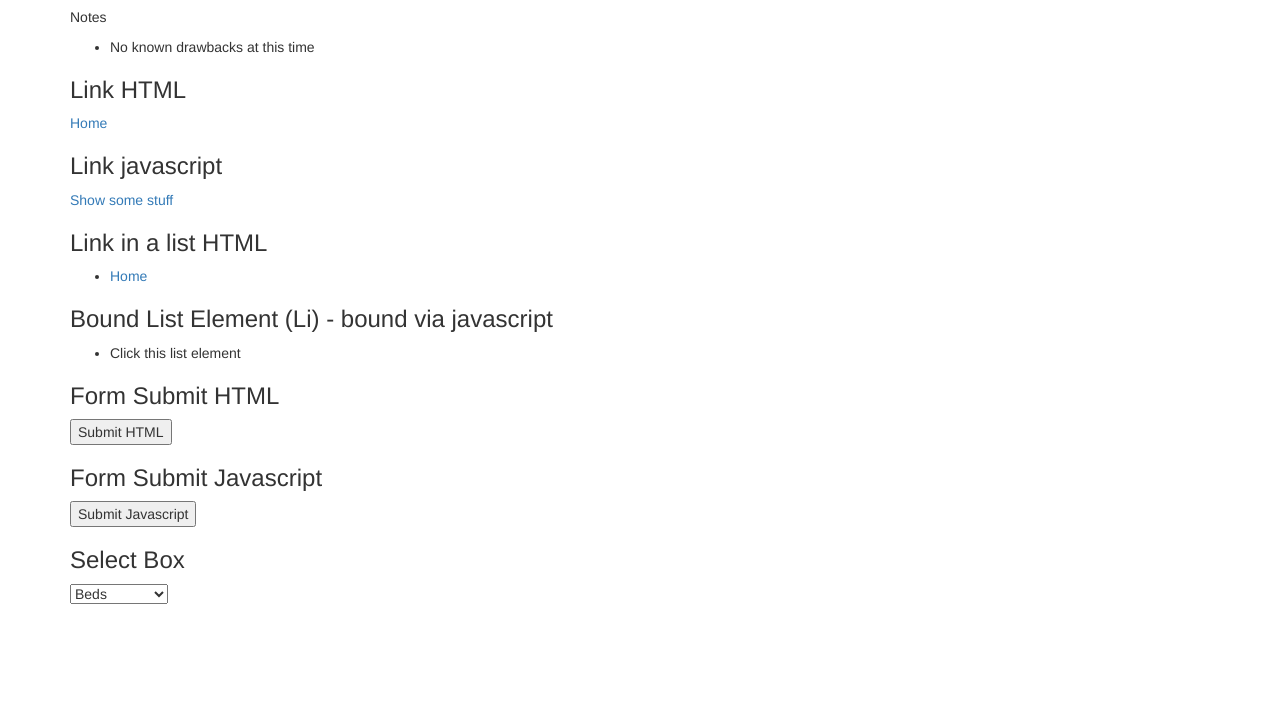
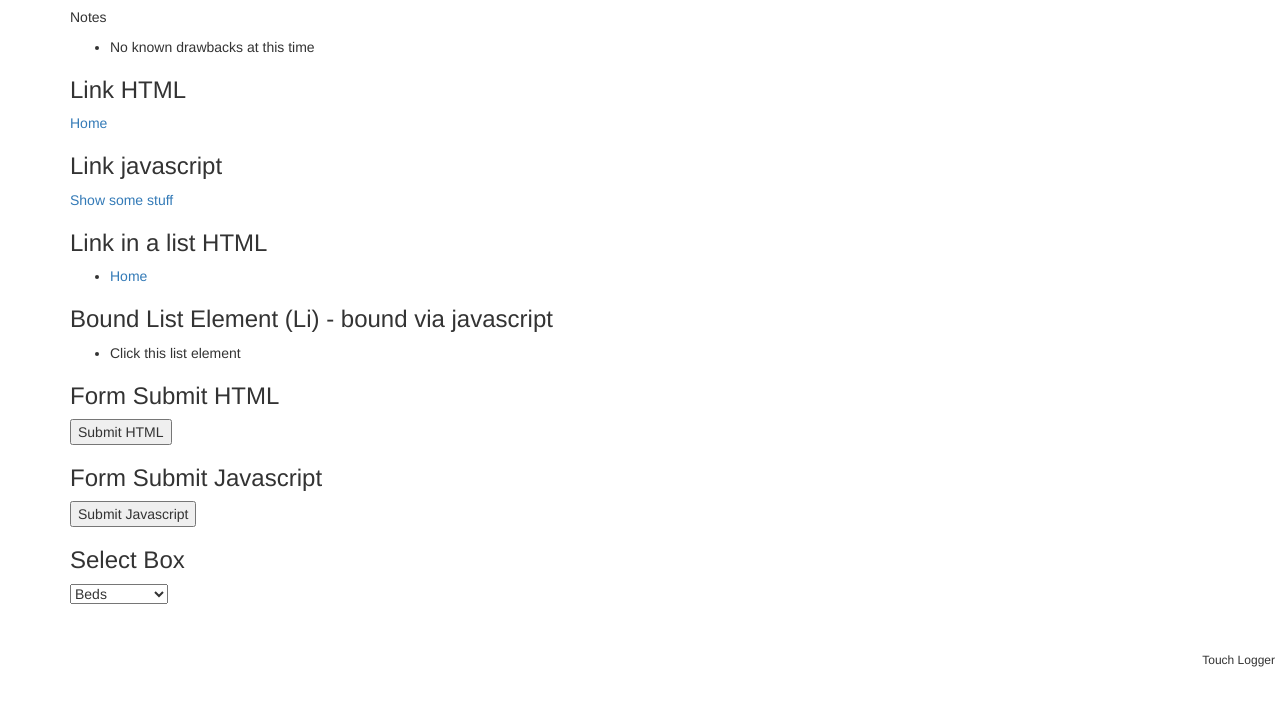
Before and after one commit to hoitomt/touch_demo, a plain HTML site: page fastclick.html in a window 1280 px wide. Shown: the part 126-832 px from the top of the page. Drawn offline with nearby package versions, Linux system fonts and the light colour scheme.

Commit message:
Add logger to all

```diff
--- a/fastclick.html
+++ b/fastclick.html
@@ -6,6 +6,7 @@
     <script src="http://code.jquery.com/jquery-1.8.3.min.js" ></script>
     <script src="javascripts/fastclick.js" ></script>
     <script src="javascripts/main.js"></script>
+    <script src="javascripts/touch_logger.js"></script>
     <script type="text/javascript">
       HomeLink = 'fastclick.html'
       $(function() {
```
Also changed, not shown: swiftclick.html (+1 -0 lines).
